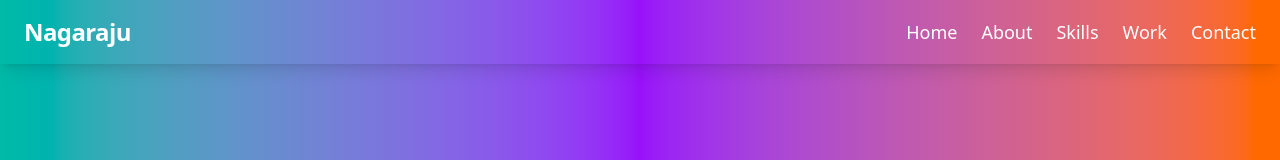
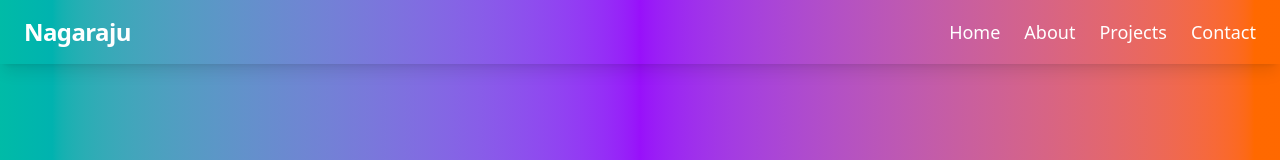
Before and after one commit to tejasM17/Nagaraj-Portfolio, a React (Vite) app: page / in a window 1280 px wide. Shown: the top 160 px of the page. Built offline with nearby package versions, Linux system fonts and the light colour scheme.

Commit message:
Update Header.jsx

```diff
--- a/src/pages/Header.jsx
+++ b/src/pages/Header.jsx
@@ -12,8 +12,7 @@ const Header = () => {
      const navLinks = [
           { to: 'home', label: 'Home' },
           { to: 'about', label: 'About' },
-          { to: 'skills', label: 'Skills' },
-          { to: 'work', label: 'Work' },
+          { to: 'projects', label: 'Projects' },
           { to: 'contact', label: 'Contact' },
      ];
 
@@ -27,6 +26,7 @@ const Header = () => {
                               smooth={true}
                               duration={500}
                               className="cursor-pointer hover:text-yellow-300 transition-colors duration-300"
+                              onClick={() => setIsOpen(false)} // Ensure mobile menu closes if open
                          >
                               Nagaraju
                          </Link>
@@ -42,6 +42,7 @@ const Header = () => {
                                         duration={500}
                                         className="text-white text-base md:text-lg font-inter hover:text-yellow-300 transition-colors duration-300 cursor-pointer relative group"
                                         activeClass="text-yellow-300 border-b-2 border-yellow-300"
+                                        onClick={() => setIsOpen(false)} // Ensure consistency, though not strictly needed for desktop
                                    >
                                         {link.label}
                                         <span className="absolute left-0 bottom-0 w-0 h-0.5 bg-yellow-300 group-hover:w-full transition-all duration-300"></span>
```
